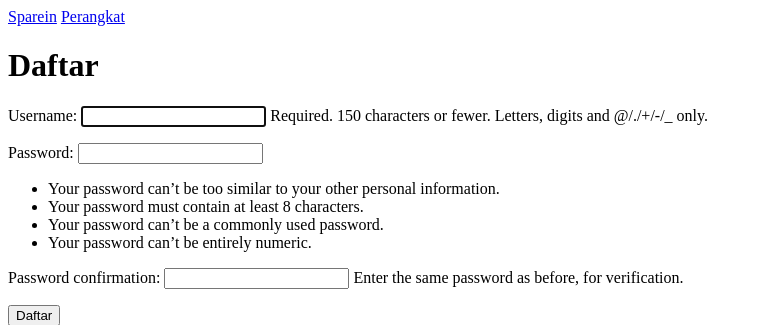
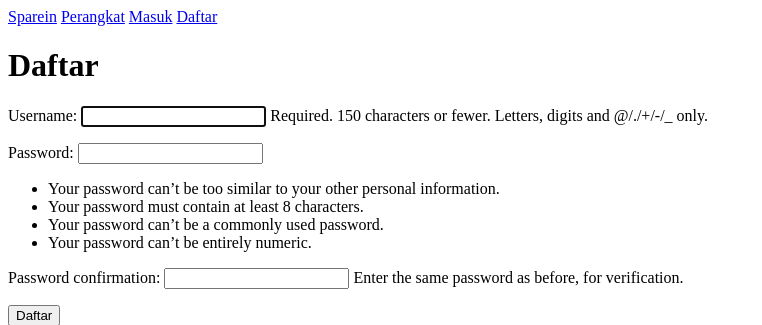
Before and after one commit to Kelompok1-PBP/sparein, a Django app: page /register/ in a window 1280 px wide. Shown: the top 325 px of the page, without its empty margins (0-762 px from the left). Run offline with Django 5.2, Linux system fonts and the light colour scheme.

Commit message:
feat(core): show auth links in header

```diff
--- a/core/templates/partials/header.html
+++ b/core/templates/partials/header.html
@@ -2,5 +2,12 @@
   <nav>
     <a href="{% url 'core:home' %}">Sparein</a>
     <a href="{% url 'devices:list' %}">Perangkat</a>
+    {% if user.is_authenticated %}
+      <span>{{ user.username }}</span>
+      <form method="post" action="{% url 'logout' %}">{% csrf_token %}<button type="submit">Keluar</button></form>
+    {% else %}
+      <a href="{% url 'login' %}">Masuk</a>
+      <a href="{% url 'core:register' %}">Daftar</a>
+    {% endif %}
   </nav>
 </header>
```
